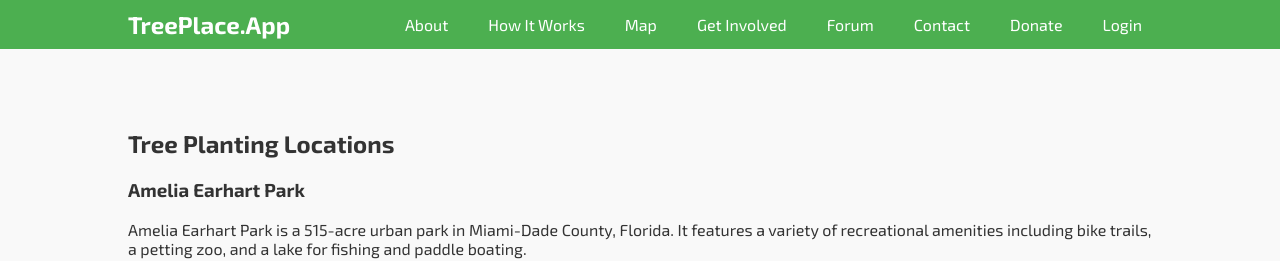
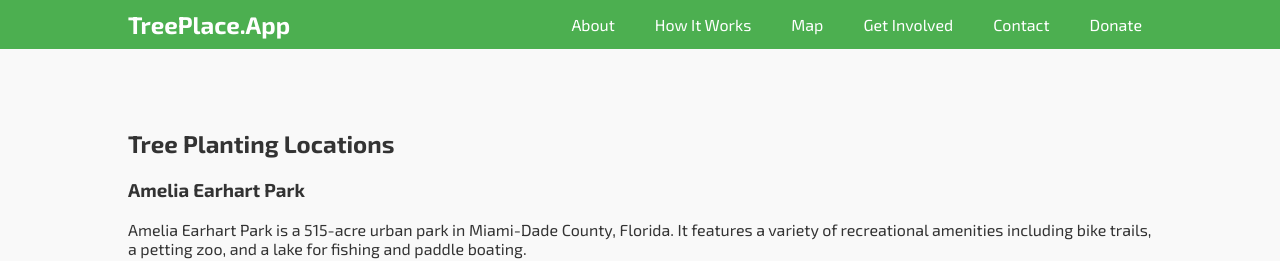
Before and after one commit to Thalia-the-nerd/treeapp-deploy, a plain HTML site: page map.html in a window 1280 px wide. Shown: the top 261 px of the page. Drawn offline with Linux system fonts and the light colour scheme.

Commit message:
Update map.html

```diff
--- a/map.html
+++ b/map.html
@@ -30,10 +30,8 @@
                     <li><a href="how-it-works.html" data-translate="how_it_works">How It Works</a></li>
                     <li><a href="map.html" data-translate="map">Map</a></li>
                     <li><a href="index.html#get-involved" data-translate="get_involved">Get Involved</a></li>
-                    <li><a href="forum.html" data-translate="forum">Forum</a></li>
                     <li><a href="index.html#contact" data-translate="contact">Contact</a></li>
                     <li><a href="checkout.html" class="btn" data-translate="donate">Donate</a></li>
-                    <li><a href="login.html" class="btn" data-translate="login">Login</a></li>
                 </ul>
             </nav>
         </div>
```
